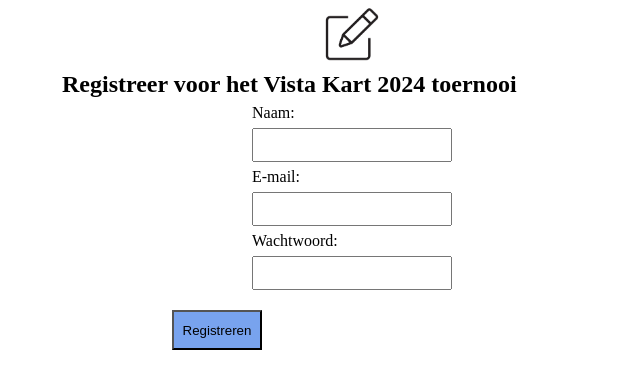
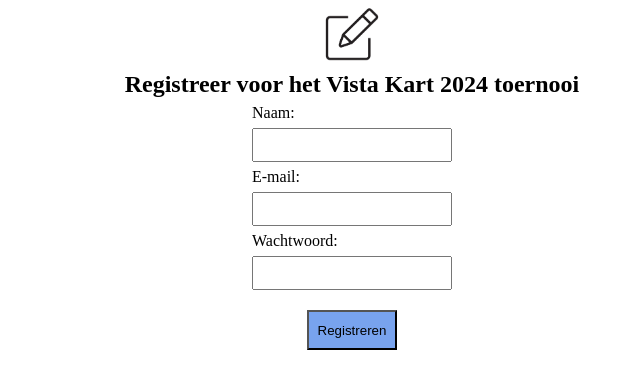
Before and after one commit to JJoshhuaaa/VistaKartApp, a PHP site: page /inschrijfsysteem.php in a window 1280 px wide. Shown: the part 83-472 px from the top of the page, without its empty margins (288-928 px from the left). Run offline with PHP 8.4, Linux system fonts and the light colour scheme.

Commit message:
responsive

```diff
--- a/inschrijfsysteem.css
+++ b/css/inschrijfsysteem.css
@@ -3,9 +3,9 @@
     padding: 0;
     box-sizing: border-box;
 }
+
 body {
     width: 100%;
-
 }
 
 img {
@@ -17,7 +17,8 @@ img {
 }
 
 h2 {
-    margin-left: 350px;
+    text-align: center;
+    /* Zorgt ervoor dat de tekst altijd gecentreerd is */
     margin-top: 10px;
 }
 
@@ -30,12 +31,13 @@ input {
     line-height: 30px;
 }
 
- .submit{
+.submit {
     background-color: rgb(120, 163, 238);
     display: flex;
     width: 90px;
     height: 40px;
-    margin-left: 460px;
+    margin-left: auto;
+    margin-right: auto;
     padding-top: 2px;
     margin-top: 20px;
 }
@@ -53,7 +55,6 @@ input {
     max-height: 40px;
 }
 
-
 .nav-menu a {
     color: #fff;
     margin: 0 15px;
--- a/inschrijfsysteem.php
+++ b/inschrijfsysteem.php
@@ -7,7 +7,7 @@ include 'config.php'
     <title>Vista Kart 2024 Toernooi</title>
     <meta charset="UTF-8">
     <meta name="viewport" content="width=device-width, initial-scale=1">
-    <link rel="stylesheet" href='inschrijfsysteem.css'>
+    <link rel='stylesheet' href='css/inschrijfsysteem.css'>
 </head>
 <body>
      <header class="header">
@@ -23,12 +23,8 @@ include 'config.php'
     </header>
     <form action="action_page.php" method="post">
         <div class="imgcontainer">
-            <img src="assets/inschrijven.png" alt="Avatar" class="avatar">
+           <img src="assets/inschrijven.png" alt="Avatar" class="avatar">
             <h2>Registreer voor het Vista Kart 2024 toernooi</h2>
-        </div>
-
-        <div class="container">
-
             <label for="name">Naam:</label>
             <input type="text" name="name" required>
 
@@ -37,7 +33,7 @@ include 'config.php'
 
             <label for="psw">Wachtwoord:</label>
             <input type="password" name="psw" required>
-        </div>
+
         <input type="submit" name="Submit" value="Registreren" class='submit'>
     </form>
 </body>
```
